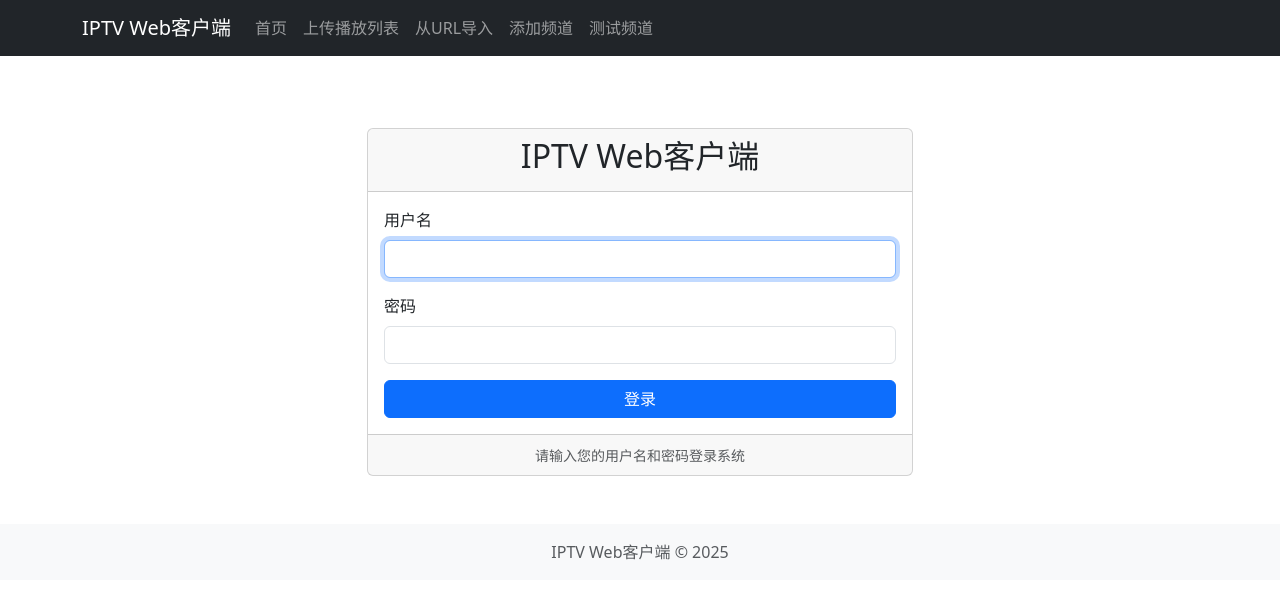
After one commit to shnulaa/iptv-web-client, a Flask app: page /login in a window 1280 px wide. The commit adds this page. Shown: the top 599 px of the page. Run offline with Flask 3, Linux system fonts and the light colour scheme.

Commit message:
添加登录功能，将用户名密码移至配置文件

```diff
--- a/app.py
+++ b/app.py
@@ -12,19 +12,30 @@ import concurrent.futures
 import time
 import urllib.parse
 import base64
+import hashlib
+from functools import wraps
 from flask import Flask, render_template, request, redirect, url_for, jsonify, session, flash, Response, stream_with_context
 from werkzeug.utils import secure_filename
 
+# 导入配置
+from config import USERNAME, PASSWORD, MAX_CONTENT_LENGTH, UPLOAD_FOLDER, CHANNELS_FILE, PORT, DEBUG
+
 app = Flask(__name__)
 app.secret_key = os.urandom(24)  # 用于session加密
-app.config['UPLOAD_FOLDER'] = 'uploads'
-app.config['MAX_CONTENT_LENGTH'] = 16 * 1024 * 1024  # 限制上传文件大小为16MB
+app.config['UPLOAD_FOLDER'] = UPLOAD_FOLDER
+app.config['MAX_CONTENT_LENGTH'] = MAX_CONTENT_LENGTH
 
+# 登录验证装饰器
+def login_required(f):
+    @wraps(f)
+    def decorated_function(*args, **kwargs):
+        if 'logged_in' not in session:
+            flash('请先登录', 'warning')
+            return redirect(url_for('login', next=request.url))
+        return f(*args, **kwargs)
+    return decorated_function
 # 确保上传目录存在
 os.makedirs(app.config['UPLOAD_FOLDER'], exist_ok=True)
-
-# 存储频道列表的文件
-CHANNELS_FILE = 'channels.json'
 
 def load_channels():
     """从JSON文件加载频道列表"""
@@ -149,7 +160,39 @@ def parse_m3u(content):
 
     return channels
 
+@app.route('/login', methods=['GET', 'POST'])
+def login():
+    """登录页面"""
+    if request.method == 'POST':
+        username = request.form.get('username')
+        password = request.form.get('password')
+
+        if username == USERNAME and password == PASSWORD:
+            session['logged_in'] = True
+            session['username'] = username
+
+            next_page = request.args.get('next')
+            if next_page and next_page.startswith('/'):
+                flash('登录成功', 'success')
+                return redirect(next_page)
+            else:
+                flash('登录成功', 'success')
+                return redirect(url_for('index'))
+        else:
+            flash('用户名或密码错误', 'danger')
+
+    return render_template('login.html')
+
+@app.route('/logout')
+def logout():
+    """注销"""
+    session.pop('logged_in', None)
+    session.pop('username', None)
+    flash('已注销', 'info')
+    return redirect(url_for('login'))
+
 @app.route('/')
+@login_required
 def index():
     """首页 - 显示频道列表"""
     channels = load_channels()
@@ -169,6 +212,7 @@ def index():
     return render_template('index.html', channels_by_group=channels_by_group, groups=groups, all_channels=channels)
 
 @app.route('/test_channels', methods=['GET', 'POST'])
+@login_required
 def test_channels_route():
     """测试频道是否可访问"""
     if request.method == 'POST':
@@ -230,6 +274,7 @@ def test_channels_route():
     return render_template('test_channels.html', groups=groups)
 
 @app.route('/play/<int:channel_id>')
+@login_required
 def play(channel_id):
     """播放特定频道"""
     channels = load_channels()
@@ -242,6 +287,7 @@ def play(channel_id):
         return redirect(url_for('index'))
 
 @app.route('/upload', methods=['GET', 'POST'])
+@login_required
 def upload_playlist():
     """上传播放列表"""
     if request.method == 'POST':
@@ -281,6 +327,7 @@ def upload_playlist():
     return render_template('upload.html')
 
 @app.route('/add', methods=['GET', 'POST'])
+@login_required
 def add_channel():
     """手动添加频道"""
     if request.method == 'POST':
@@ -316,6 +363,7 @@ def add_channel():
     return render_template('add_channel.html', groups=groups)
 
 @app.route('/edit/<int:channel_id>', methods=['GET', 'POST'])
+@login_required
 def edit_channel(channel_id):
     """编辑频道"""
     channels = load_channels()
@@ -354,6 +402,7 @@ def edit_channel(channel_id):
     return render_template('edit_channel.html', channel=channels[channel_id], channel_id=channel_id, groups=groups)
 
 @app.route('/delete/<int:channel_id>', methods=['POST'])
+@login_required
 def delete_channel(channel_id):
     """删除单个频道"""
     channels = load_channels()
@@ -368,6 +417,7 @@ def delete_channel(channel_id):
     return redirect(url_for('index'))
 
 @app.route('/bulk_delete', methods=['POST'])
+@login_required
 def bulk_delete():
     """批量删除频道"""
     delete_type = request.form.get('delete_type', '')
@@ -417,6 +467,7 @@ def bulk_delete():
     return redirect(url_for('index'))
 
 @app.route('/import_url', methods=['GET', 'POST'])
+@login_required
 def import_from_url():
     """从URL导入播放列表"""
     if request.method == 'POST':
@@ -466,12 +517,14 @@ def import_from_url():
     return render_template('import_url.html')
 
 @app.route('/api/channels')
+@login_required
 def api_channels():
     """API: 获取所有频道"""
     channels = load_channels()
     return jsonify(channels)
 
 @app.route('/api/channel/<int:channel_id>')
+@login_required
 def api_channel(channel_id):
     """API: 获取特定频道信息"""
     channels = load_channels()
@@ -482,6 +535,7 @@ def api_channel(channel_id):
         return jsonify({"error": "Channel not found"}), 404
 
 @app.route('/proxy/<path:encoded_url>')
+@login_required
 def proxy_stream(encoded_url):
     """代理HTTP流，解决混合内容问题"""
     try:
@@ -511,4 +565,4 @@ def proxy_stream(encoded_url):
         return jsonify({"error": str(e)}), 500
 
 if __name__ == '__main__':
-    app.run(host='0.0.0.0', port=12000, debug=True)
+    app.run(host='0.0.0.0', port=PORT, debug=DEBUG)
--- a/templates/base.html
+++ b/templates/base.html
@@ -17,7 +17,7 @@
                 <span class="navbar-toggler-icon"></span>
             </button>
             <div class="collapse navbar-collapse" id="navbarNav">
-                <ul class="navbar-nav">
+                <ul class="navbar-nav me-auto">
                     <li class="nav-item">
                         <a class="nav-link" href="{{ url_for('index') }}">首页</a>
                     </li>
@@ -34,6 +34,18 @@
                         <a class="nav-link" href="{{ url_for('test_channels_route') }}">测试频道</a>
                     </li>
                 </ul>
+                {% if session.logged_in %}
+                <ul class="navbar-nav">
+                    <li class="nav-item dropdown">
+                        <a class="nav-link dropdown-toggle" href="#" id="navbarDropdown" role="button" data-bs-toggle="dropdown">
+                            <i class="bi bi-person-circle"></i> {{ session.username }}
+                        </a>
+                        <ul class="dropdown-menu dropdown-menu-end">
+                            <li><a class="dropdown-item" href="{{ url_for('logout') }}"><i class="bi bi-box-arrow-right"></i> 注销</a></li>
+                        </ul>
+                    </li>
+                </ul>
+                {% endif %}
             </div>
         </div>
     </nav>
--- /dev/null
+++ b/templates/login.html
@@ -0,0 +1,33 @@
+{% extends "base.html" %}
+
+{% block title %}登录 - IPTV Web客户端{% endblock %}
+
+{% block content %}
+<div class="row">
+    <div class="col-md-6 offset-md-3">
+        <div class="card mt-5">
+            <div class="card-header">
+                <h2 class="text-center">IPTV Web客户端</h2>
+            </div>
+            <div class="card-body">
+                <form method="POST">
+                    <div class="mb-3">
+                        <label for="username" class="form-label">用户名</label>
+                        <input type="text" class="form-control" id="username" name="username" required autofocus>
+                    </div>
+                    <div class="mb-3">
+                        <label for="password" class="form-label">密码</label>
+                        <input type="password" class="form-control" id="password" name="password" required>
+                    </div>
+                    <div class="d-grid gap-2">
+                        <button type="submit" class="btn btn-primary">登录</button>
+                    </div>
+                </form>
+            </div>
+            <div class="card-footer text-muted text-center">
+                <small>请输入您的用户名和密码登录系统</small>
+            </div>
+        </div>
+    </div>
+</div>
+{% endblock %}
```
Also changed, not shown: config.py (added, +19 -0 lines), 1 other file.
